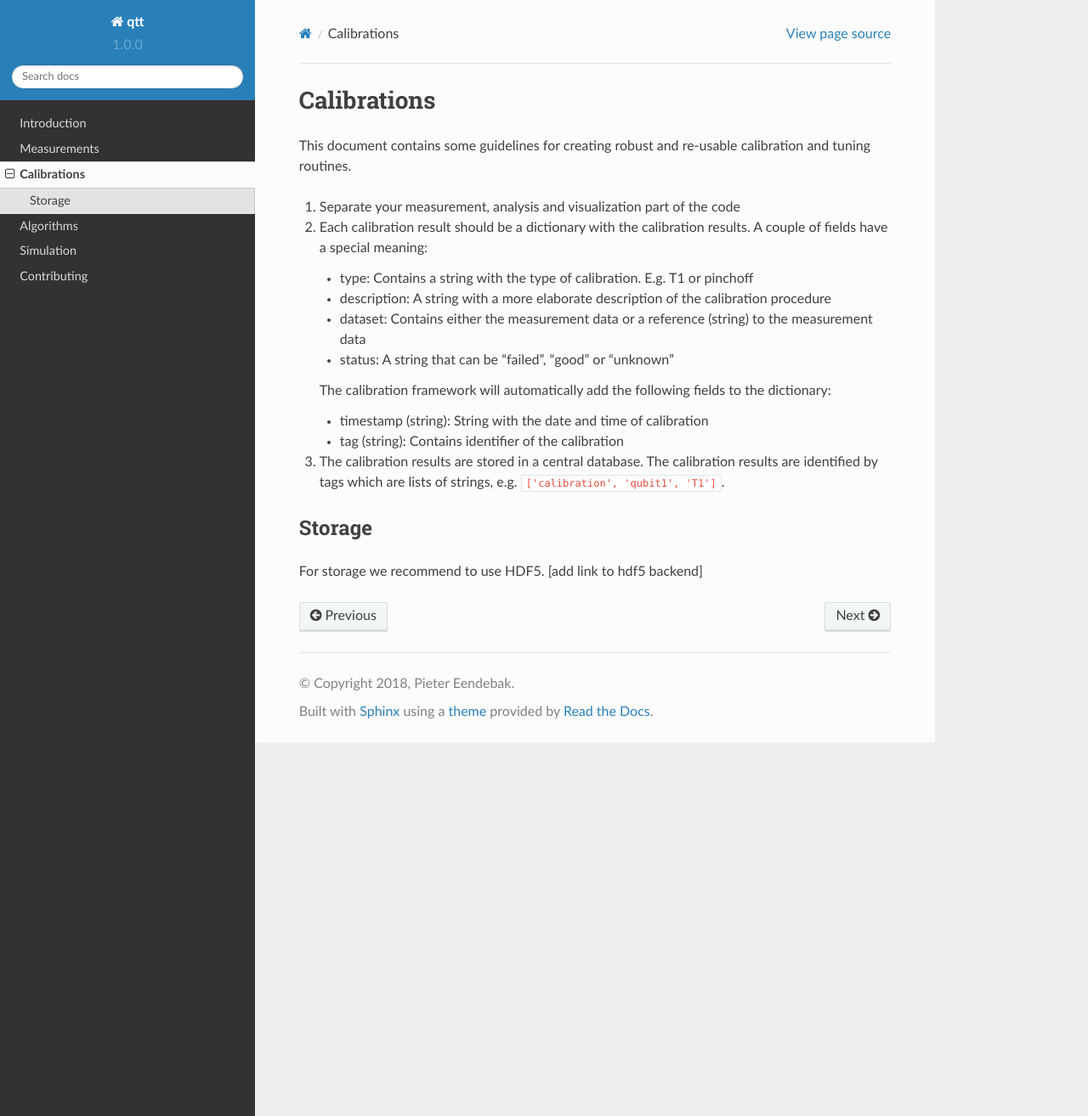
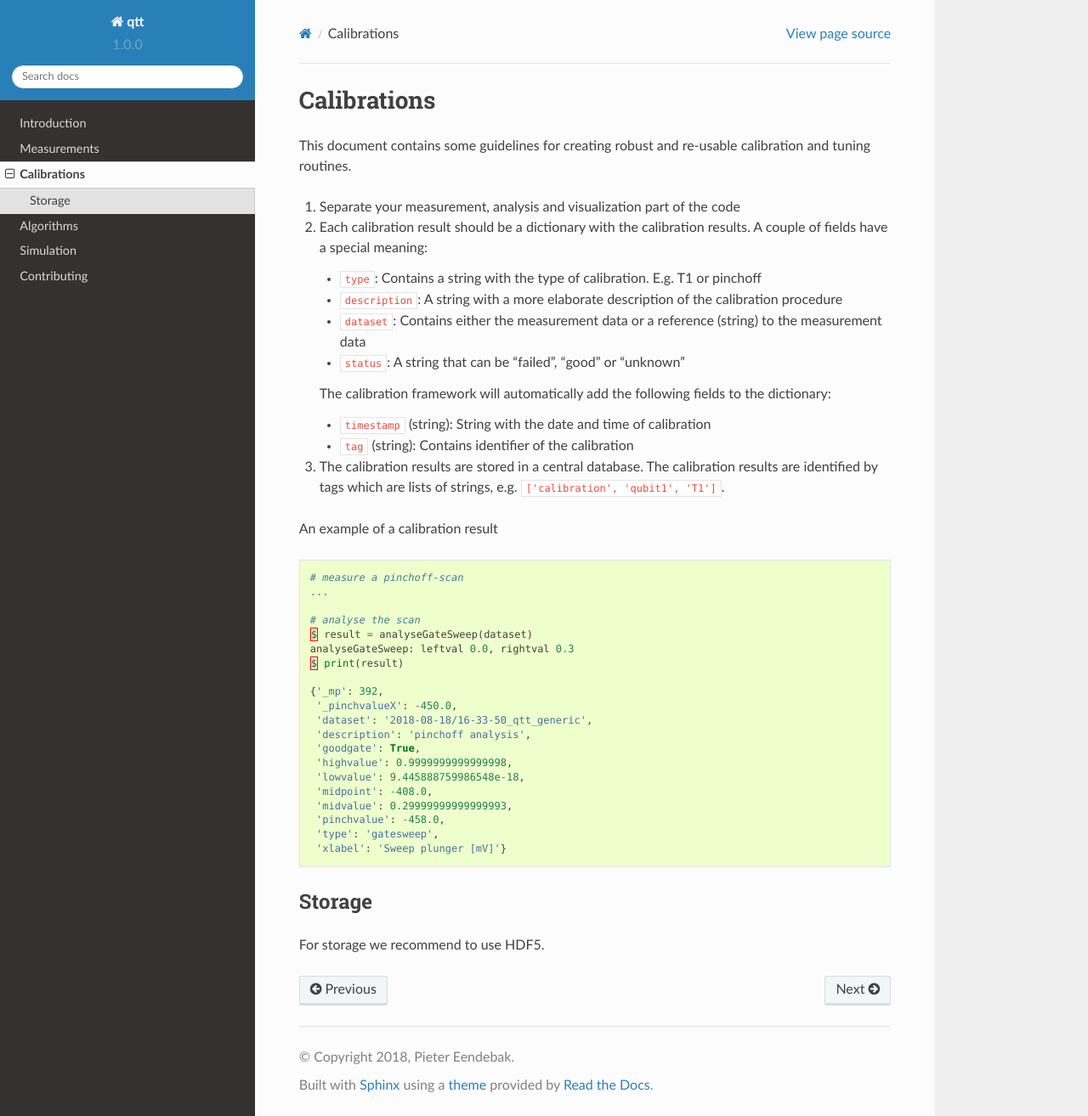
Before and after one commit to QuTech-Delft/qtt, a Sphinx documentation site: the page built from docs/calibrations.rst, in a window 1280 px wide and 1314 px high. Shown: the whole window at 85% size. Built offline with Sphinx 7.4.7 and the Read the Docs theme 2.0.0, drawn with Linux system fonts in a browser that asks for light colours; the version number is read from the project's files by our own code.

```diff
--- a/docs/calibrations.rst
+++ b/docs/calibrations.rst
@@ -6,20 +6,47 @@ This document contains some guidelines for creating robust and re-usable calibra
 1. Separate your measurement, analysis and visualization part of the code
 2. Each calibration result should be a dictionary with the calibration results. A couple of fields have a special meaning:
 
-   - type: Contains a string with the type of calibration. E.g. T1 or pinchoff
-   - description: A string with a more elaborate description of the calibration procedure
-   - dataset: Contains either the measurement data or a reference (string) to the measurement data
-   - status: A string that can be "failed", "good" or "unknown"
+   - ``type``: Contains a string with the type of calibration. E.g. T1 or pinchoff
+   - ``description``: A string with a more elaborate description of the calibration procedure
+   - ``dataset``: Contains either the measurement data or a reference (string) to the measurement data
+   - ``status``: A string that can be "failed", "good" or "unknown"
 
    The calibration framework will automatically add the following fields to the dictionary:
 
-   - timestamp (string): String with the date and time of calibration
-   - tag (string): Contains identifier of the calibration
+   - ``timestamp`` (string): String with the date and time of calibration
+   - ``tag`` (string): Contains identifier of the calibration
 
 3. The calibration results are stored in a central database. The calibration results are identified by tags which are lists of strings, e.g. ``['calibration', 'qubit1', 'T1']``.
+
+An example of a calibration result
+
+
+.. code-block:: python
+
+    # measure a pinchoff-scan
+    ...
+
+    # analyse the scan
+    $ result = analyseGateSweep(dataset)
+    analyseGateSweep: leftval 0.0, rightval 0.3
+    $ print(result)
+
+    {'_mp': 392,
+     '_pinchvalueX': -450.0,
+     'dataset': '2018-08-18/16-33-50_qtt_generic',
+     'description': 'pinchoff analysis',
+     'goodgate': True,
+     'highvalue': 0.9999999999999998,
+     'lowvalue': 9.445888759986548e-18,
+     'midpoint': -408.0,
+     'midvalue': 0.29999999999999993,
+     'pinchvalue': -458.0,
+     'type': 'gatesweep',
+     'xlabel': 'Sweep plunger [mV]'}
+
 
 
 Storage
 -------
 
-For storage we recommend to use HDF5. [add link to hdf5 backend]
+For storage we recommend to use HDF5.
```
Also changed, not shown: docs/contributing.rst (+4 -11 lines), docs/measurements.rst (+14 -0 lines), docs/simulation.rst (+6 -2 lines), docs/images/measurement_control.PNG (added), docs/notebooks/example_simple.ipynb, 1 other file.
